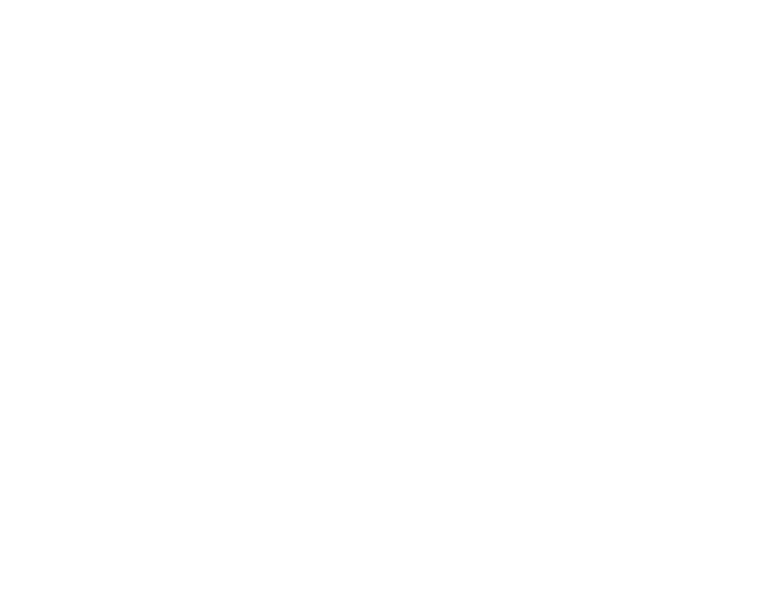
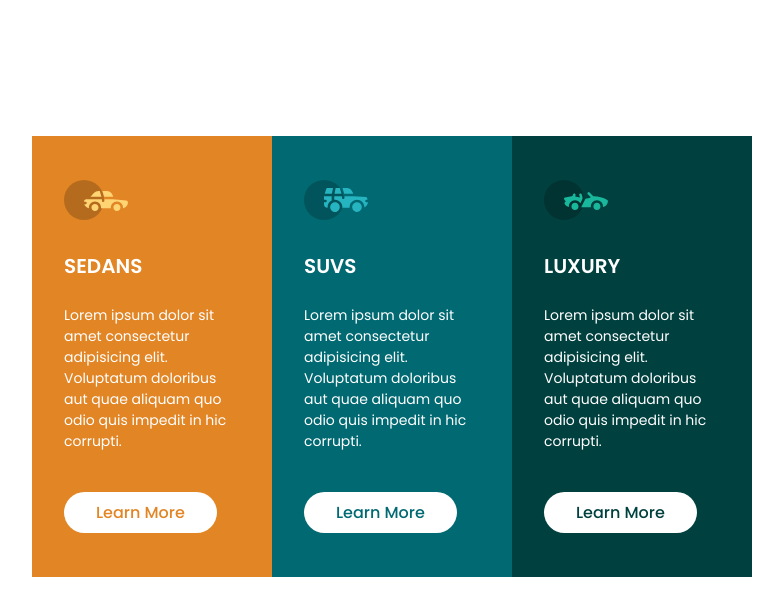
Before and after one commit to RandyMejiaArias/3-columns-preview-challenge, a plain HTML site: page index.html in a window 1280 px wide. Shown: the whole page, without its empty margins (248-1031 px from the left). Drawn offline with Linux system fonts and the light colour scheme.

Commit message:
Challenge finished

```diff
--- a/assets/css/styles.css
+++ b/assets/css/styles.css
@@ -0,0 +1,197 @@
+@import url("https://fonts.googleapis.com/css2?family=Poppins:wght@400;500;600&display=swap");
+
+:root {
+  --first-color: #E28525;
+  --second-color: #016972;
+  --third-color: #00403F;
+  --body-color: #fff;
+  --text-color: #fff;
+
+  --body-font: 'Poppins', sans-serif;
+
+  --h3-font-size: 1rem;
+  --normal-font-size: .938rem;
+  --small-font-size: .813rem;
+
+  --font-medium: 500;
+  --font-semi-bold: 600;
+
+  --mb-0-25: .25rem;
+  --mb-0-5: .5rem;
+  --mb-1: 1rem;
+  --mb-1-5: 1.5rem;
+  --mb-2: 2rem;
+  --mb-2-5: 2.5rem;
+}
+
+@media screen and (min-width: 968px) {
+  :root {
+    --h3-font-size: 1.25rem;
+    --normal-font-size: 1rem;
+    --small-font-size: .875rem;
+  }
+}
+
+* {
+  box-sizing: border-box;
+  padding: 0;
+  margin: 0;
+}
+
+html {
+  scroll-behavior: smooth;
+}
+
+body, button {
+  font-family: var(--body-font);
+  font-size: var(--normal-font-size);
+}
+
+body {
+  background-color: var(--body-color);
+  color: var(--text-color)
+}
+
+h3 {
+  color: var(--title-color);
+  font-weight: var(--font-semi-bold);
+}
+
+img {
+  height: auto;
+  max-width: 100%;
+}
+
+button {
+  cursor: pointer;
+  border: none;
+  outline: none;
+}
+
+.container {
+  max-width: 968px;
+  margin-left: var(--mb-1-5);
+  margin-right: var(--mb-1-5);
+}
+
+.grid {
+  display: grid;
+}
+
+.main {
+  overflow: hidden;
+}
+
+.section {
+  padding: 4.5rem 0 1rem;
+}
+
+.preview__container {
+  grid-template-columns: repeat(3, 1f);
+}
+
+.preview__content {
+  padding: 2.75rem 2rem;
+}
+
+.button {
+  display: inline-flex;
+  background-color: var(--body-color);
+  padding: .5rem 2rem;
+  font-weight: var(--font-medium);
+  border-radius: 3rem;
+  transition: .3s;
+}
+
+.button:hover {
+  border: 1px solid var(--body-color);
+  background-color: transparent;
+}
+
+#sedans {
+  background-color: var(--first-color);
+}
+
+#sedans .button {
+  color: var(--first-color);
+}
+
+#suvs {
+  background-color: var(--second-color);
+}
+
+#suvs .button {
+  color: var(--second-color);
+}
+
+#luxury {
+  background-color: var(--third-color);
+}
+
+#luxury .button {
+  color: var(--third-color);
+}
+
+#sedans .button:hover, #suvs .button:hover, #luxury .button:hover {
+  color: var(--body-color);
+}
+
+.preview__img {
+  transition: .3s;
+}
+
+.preview__title {
+  font-size: var(--h3-font-size);
+  margin-top: var(--mb-1-5);
+  margin-bottom: var(--mb-1-5);
+}
+
+.preview__description {
+  font-size: var(--small-font-size);
+  margin-bottom: var(--mb-2-5);
+}
+
+@media screen and (max-width: 320px) {
+  .container{
+    margin-left: var(--mb-1);
+    margin-right: var(--mb-1);
+  }
+
+  .preview__container {
+    gap: 0rem;
+  }
+}
+
+@media screen and (min-width: 576px) {
+  .preview__container{
+    grid-template-columns: repeat(3, 180px);
+    justify-content: center;
+    gap: 0;
+  }
+}
+
+@media screen and (min-width: 767px) {
+  body{
+    margin: 0;
+  }
+
+  .section{
+    padding: 6.5rem 0 2rem;
+  }
+
+  .preview__container{
+    grid-template-columns: repeat(3, 220px);
+  }
+}
+
+@media screen and (min-width: 992px) {
+  .container{
+    margin-right: auto;
+    margin-left: auto;
+  }
+
+  .preview__container{
+    padding-top: 2rem;
+    grid-template-columns: repeat(3, 240px);
+  }
+}
--- a/index.html
+++ b/index.html
@@ -3,9 +3,39 @@
 <head>
   <meta charset="UTF-8">
   <meta name="viewport" content="width=device-width, initial-scale=1.0">
+  <link rel="stylesheet" href="assets/css/styles.css">
   <title>Randy Mejia - 3 Column Preview Challenge</title>
 </head>
 <body>
-
+  <main class="main">
+    <section class="preview section container">
+      <div class="preview__container grid">
+        <div class="preview__content" id="sedans">
+          <img src="assets/images/icon-sedans.svg" alt="" class="preview__img">
+          <h3 class="preview__title">SEDANS</h3>
+          <p class="preview__description">Lorem ipsum dolor sit amet consectetur adipisicing elit. Voluptatum doloribus aut quae aliquam quo odio quis impedit in hic corrupti.</p>
+          <button class="button">
+            Learn More
+          </button>
+        </div>
+        <div class="preview__content" id="suvs">
+          <img src="assets/images/icon-suvs.svg" alt="" class="preview__img">
+          <h3 class="preview__title">SUVS</h3>
+          <p class="preview__description">Lorem ipsum dolor sit amet consectetur adipisicing elit. Voluptatum doloribus aut quae aliquam quo odio quis impedit in hic corrupti.</p>
+          <button class="button">
+            Learn More
+          </button>
+        </div>
+        <div class="preview__content" id="luxury">
+          <img src="assets/images/icon-luxury.svg" alt="" class="preview__img">
+          <h3 class="preview__title">LUXURY</h3>
+          <p class="preview__description">Lorem ipsum dolor sit amet consectetur adipisicing elit. Voluptatum doloribus aut quae aliquam quo odio quis impedit in hic corrupti.</p>
+          <button class="button">
+            Learn More
+          </button>
+        </div>
+      </div>
+    </section>
+  </main>
 </body>
 </html>
```
Also changed, not shown: assets/images/icon-luxury.svg (added), assets/images/icon-sedans.svg (added), assets/images/icon-suvs.svg (added).
